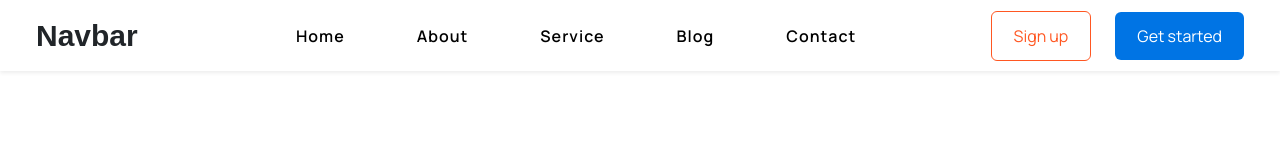
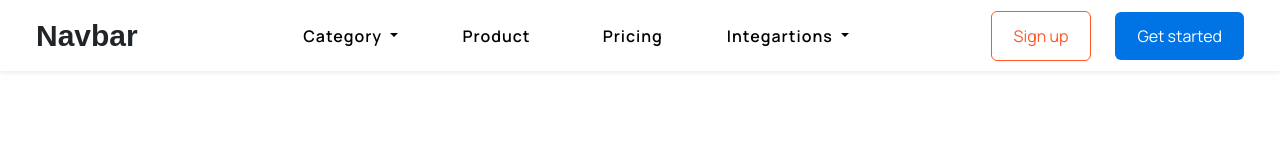
Before and after one commit to Najeebat/kodecamp-challenge-02, a plain HTML site: page index.html in a window 1280 px wide. Drawn offline with nearby package versions, Linux system fonts and the light colour scheme.

Commit message:
first commit

```diff
--- a/index.html
+++ b/index.html
@@ -31,28 +31,44 @@
         <div class="container-fluid">
           <a class="navbar-brand fs-h1  text-dark mx-4" style=" font-family: 'Poppins', sans-serif;
            font-weight: 800; font-size: 30px;" href="#"></i>Navbar</a>
-          <button class="navbar-toggler" type="button" data-bs-toggle="collapse" data-bs-target="#navbarSupportedContent" aria-controls="navbarSupportedContent" aria-expanded="false" aria-label="Toggle navigation">
-            <span class="navbar-toggler-icon"></span>
+          <button class="navbar-toggler " type="button" data-bs-toggle="collapse" data-bs-target="#navbarSupportedContent" aria-controls="navbarSupportedContent" aria-expanded="false" aria-label="Toggle navigation">
+            <span class="navbar-toggler-icon "></span>
           </button>
           <div class="collapse navbar-collapse " id="navbarSupportedContent">
             <ul class="navbar-nav mx-auto mb-2 mb-lg-0 " >
-              <li class="nav-item mx-2 fw-semibold" >
-                <a class="nav-link active text-black fw-semibold" aria-current="page" href="#" style=" font-family: 'Manrope', sans-serif;">Home</a>
+              <li class="nav-item dropdown fw-semibold">
+                <a class="nav-link dropdown-toggle fw-semibold " href="#" role="button" data-bs-toggle="dropdown" aria-expanded="false">
+                  Category
+                </a>
+                <ul class="dropdown-menu text-start">
+                  <li><a class="dropdown-item text-start py-2" href="#"><span><i class="fa-solid fa-shirt"></i></span> Wears</a></li>
+                  <li><a class="dropdown-item text-start" href="#"><span><i class="fa-solid fa-truck-fast"></i></span> Logistics</a></li>
+                  <li><a class="dropdown-item text-start py-2" href="#"><span><i class="fa-solid fa-laptop"></i></span> Electronics</a></li>
+                  <li><a class="dropdown-item text-start" href="#"><span><i class="fa-solid fa-pizza-slice"></i></span> Food</a></li>
+                  <li><a class="dropdown-item text-start py-2" href="#"><span><i class="fa-solid fa-briefcase"></i></span> Seeking work</a></li>
+                  <!-- <li><hr class="dropdown-divider"></li>
+                  <li><a class="dropdown-item text-start" href="#">Something else here</a></li> -->
+                </ul>
+              </li>
+
+              <li class="nav-item mx-2 fw-semibold">
+                <a class="nav-link text-black fw-semibold" col href="#about" style=" font-family: 'Manrope', sans-serif;">Product</a>
               </li>
               <li class="nav-item mx-2 fw-semibold">
-                <a class="nav-link text-black fw-semibold" col href="#about" style=" font-family: 'Manrope', sans-serif;">About</a>
-              </li>
-              <li class="nav-item mx-2 fw-semibold">
-                <a class="nav-link text-black fw-semibold" col href="#services" style=" font-family: 'Manrope', sans-serif;">Service</a>
-              </li>
-              <li class="nav-item mx-2">
-                <a class="nav-link text-black fw-semibold" href="#blog" style=" font-family: 'Manrope', sans-serif;">Blog</a>
+                <a class="nav-link text-black fw-semibold" col href="#services" style=" font-family: 'Manrope', sans-serif;">Pricing</a>
+
+              <li class="nav-item dropdown">
+                <a class="nav-link dropdown-toggle fw-semibold" href="#" role="button" data-bs-toggle="dropdown" aria-expanded="false">
+                  Integartions
+                </a>
+                <ul class="dropdown-menu text-start">
+                  <li><a class="dropdown-item text-start py-2" href="#"><span style="color: red;"><i class="fa-brands fa-youtube"></i></span> Youtube</a></li>
+                  <li><a class="dropdown-item text-start" href="#"><span style="color: blue;"><i class="fa-brands fa-facebook"></i></span> facebook</a></li>
+                  <li><a class="dropdown-item text-start py-2" href="#"><span><i class="fa-brands fa-x-twitter"></i></span> twitter</a></li>
+                  <li><a class="dropdown-item text-start" href="#"><span style="color: #0074E4;"><i class="fa-brands fa-discord"></i></span> Discord</a></li>
+                </ul>
               </li>
 
-                    <li class="nav-item mx-2">
-                         <a class="nav-link text-black fw-semibold" href="#contact-me"
-                         style=" font-family: 'Manrope', sans-serif;">Contact</a>
-                   </li>
             </ul>
             <div class="resume d-flex justify-content-center align-item-center " style=" font-family: 'Manrope', sans-serif;">
               <a href="">
@@ -61,7 +77,7 @@
            </div>
 
            <div class="resume d-flex justify-content-center align-item-center mx-4" style=" font-family: 'Manrope', sans-serif;">
-            <a href="Ishola Najeebat.pdf">
+            <a href="">
              <button class="btn blue-cta-btn" type="submit">
                 Get started</button></a>
          </div>
```
